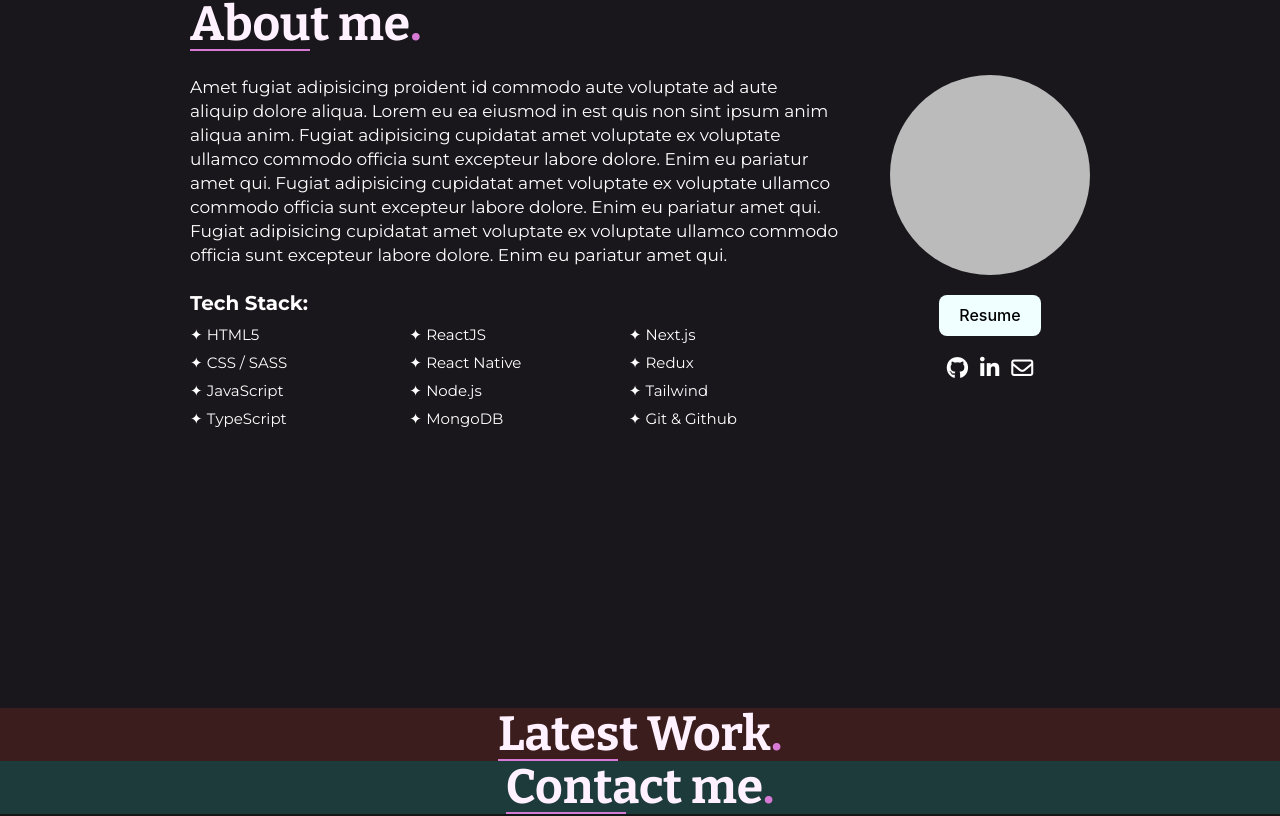
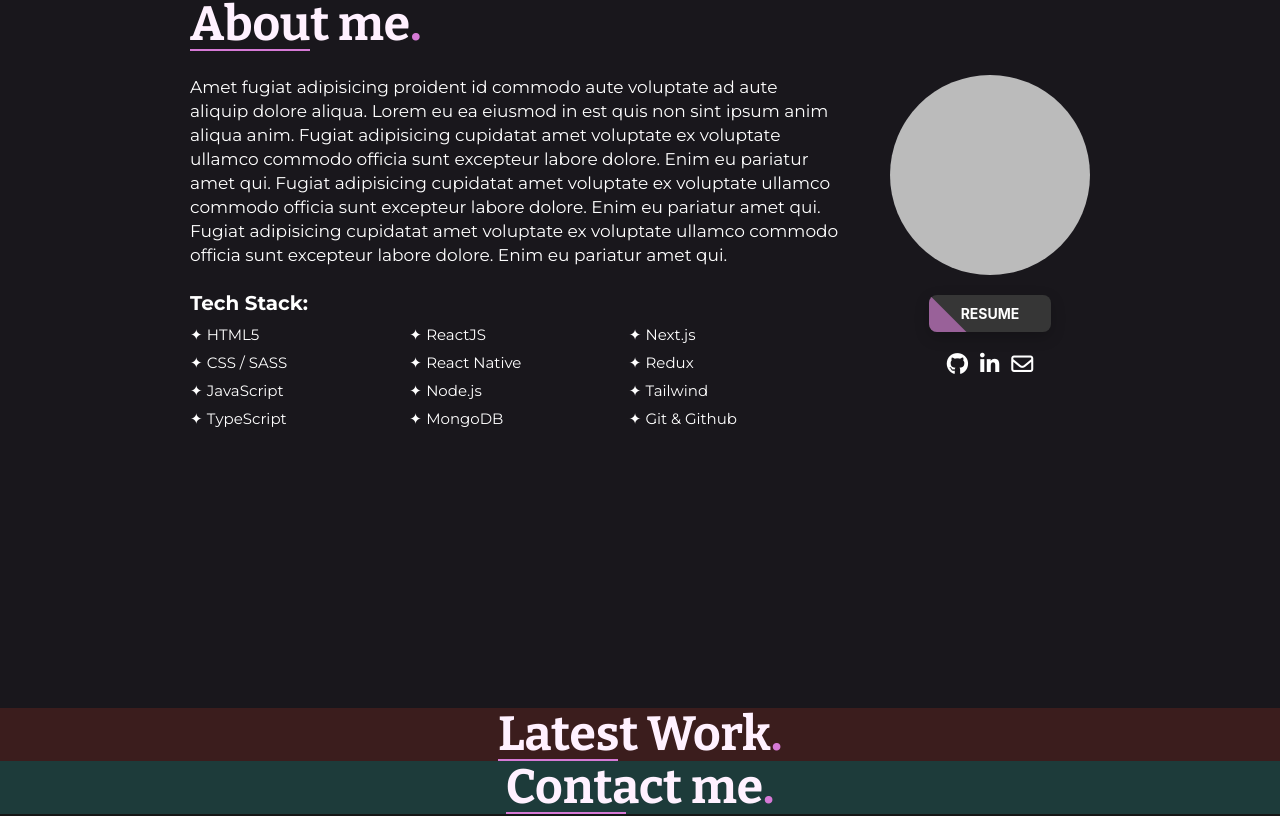
Before and after one commit to josefggx/Portfolio, a React (Vite) app: page / in a window 1280 px wide. Shown: the part 892-1708 px from the top of the page. Built offline with nearby package versions, Linux system fonts and the light colour scheme.

Commit message:
✨ add: Button component

```diff
--- a/src/components/Button/Button.scss
+++ b/src/components/Button/Button.scss
@@ -1,5 +1,50 @@
 .btn {
   text-align: center;
-  background-color: azure;
+  background-color: transparent;
+  color: white;
+  border-radius: 1px solid white;
   flex-shrink: 0;
 }
+
+.btn {
+  border: none;
+  text-transform: uppercase;
+  overflow: hidden;
+  position: relative;
+  color: rgb(255, 255, 255);
+  font-weight: 700;
+  font-size: 1.4rem;
+  background-color: rgb(54, 54, 54);
+  padding: 10px 32px;
+  margin: 0 auto;
+  box-shadow: 0 5px 15px rgba(0,0,0,0.20);
+
+  .btn:focus {
+    border: none;
+  }
+
+}
+
+.btn span {
+  position: relative;
+  z-index: 1;
+}
+
+.btn:after {
+  content: "";
+  position: absolute;
+  left: 0;
+  top: 0;
+  height: 490%;
+  width: 140%;
+  background: rgb(153, 97, 153);
+  -webkit-transition: all .5s ease-in-out;
+  transition: all .5s ease-in-out;
+  -webkit-transform: translateX(-98%) translateY(-25%) rotate(45deg);
+  transform: translateX(-98%) translateY(-25%) rotate(45deg);
+}
+
+.btn:hover:after {
+  -webkit-transform: translateX(-9%) translateY(-25%) rotate(45deg);
+  transform: translateX(-9%) translateY(-25%) rotate(45deg);
+}
--- a/src/components/Button/Button.tsx
+++ b/src/components/Button/Button.tsx
@@ -1,12 +1,14 @@
+import { MouseEventHandler } from 'react';
 import './Button.scss';
 
 interface ButtonProps {
   text: String;
+  onClick: MouseEventHandler<HTMLButtonElement>;
 }
 
-export const Button = ({ text }: ButtonProps) => {
+export const Button = ({ text, onClick }: ButtonProps) => {
   return (
-    <button className="btn">
+    <button onClick={onClick} className="btn">
       <span>{text}</span>
     </button>
   );
```
